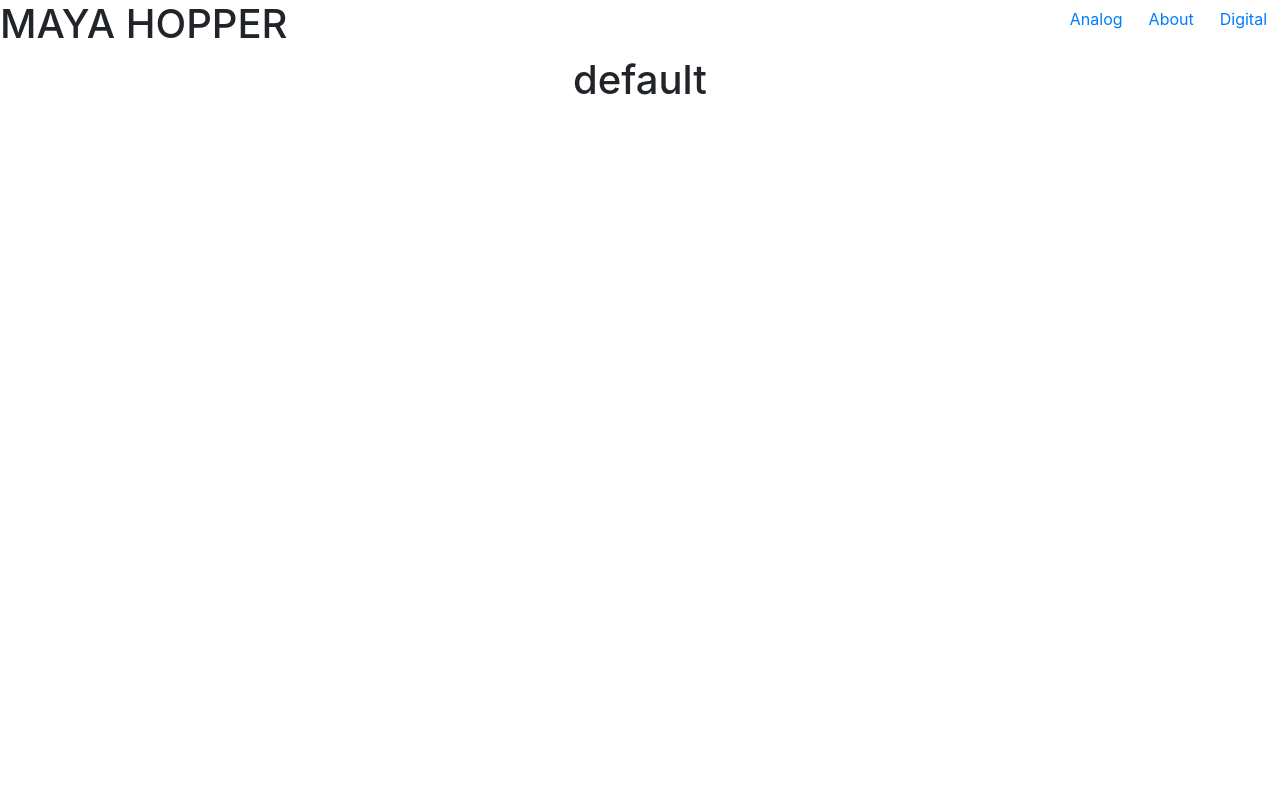
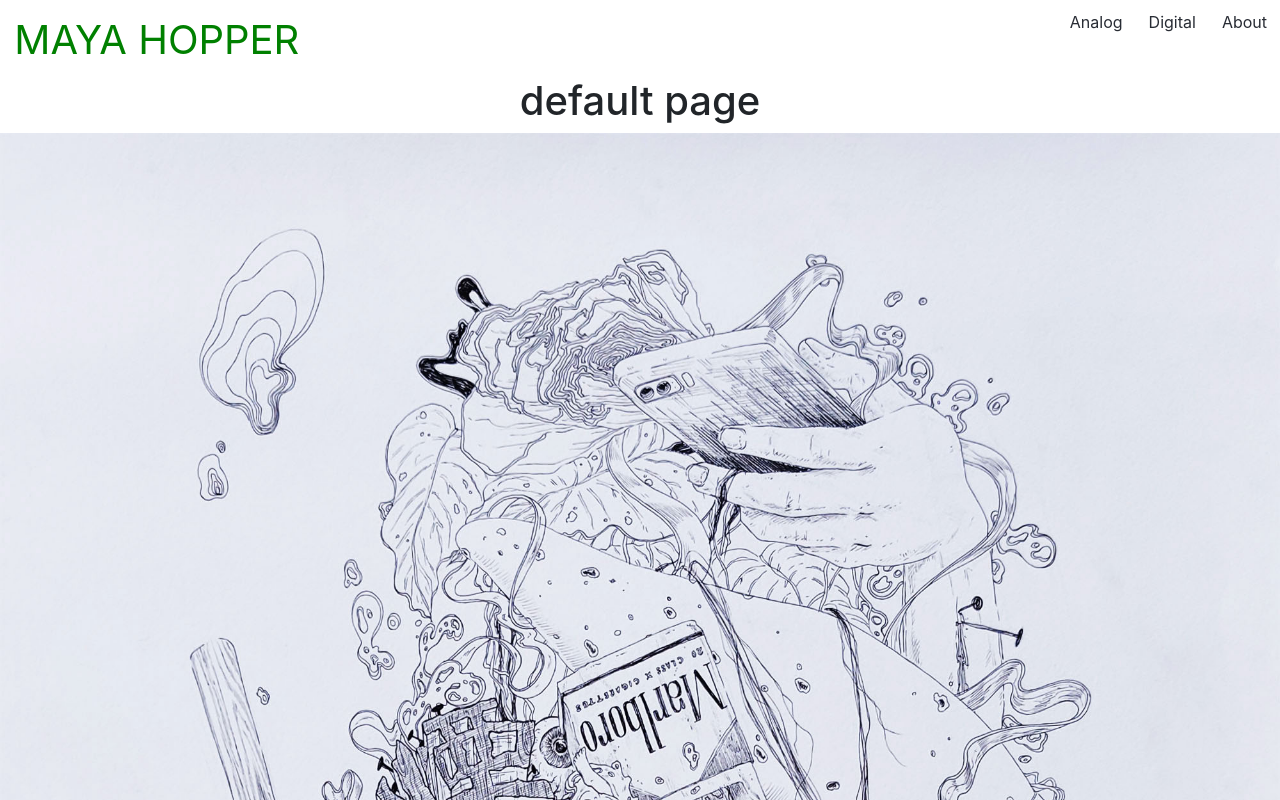
Before and after one commit to mayahopp/PortfolioWebsite, a React (Create React App) app in the folder portfolio/: page /About in a window 1280 px wide. Shown: the top 800 px of the page. Built offline with nearby package versions, Linux system fonts and the light colour scheme.

Commit message:
title button kind of works

```diff
--- a/portfolio/src/App.css
+++ b/portfolio/src/App.css
@@ -52,6 +52,7 @@
 
 .project-title{
   font-size: 10pt;
+  font-size: calc(10px + 2vmin)
 }
 
 .face{
@@ -60,14 +61,59 @@
 
 .header{
   text-align:  left;
+
 }
-.header h1 {
+.titletext .btn {
     display: inline-block;
 }
 
+.title{
+  padding-left:10pt;
+  padding-top:7pt;
+}
 .header Button {
     float: right;
 }
+.titletext{
+  display: table-row;
+}
+ .titletext .btn{
+  float:left;
+  font-size:250%;
+  color:green;
+  padding-left:10pt;
+  text-decoration: none;
+}
+.titletext .btn:hover{
+  color:black;
+}
+
+.btn{
+  padding-top:7pt;
+  color:#282c34
+}
+.btn:hover{
+  color:grey
+}
+.btn:focus {
+  box-shadow: none;
+}
+.btn:active{
+  color:green;
+}
+.btn .title{
+  color:red;
+}
+
+
+.image{
+  width:100%;
+}
+
+.thumbnailZoom{
+  height:50pt;
+}
+
 
 /* .chair1{
   height:200pt;
--- a/portfolio/src/Components/Analog.js
+++ b/portfolio/src/Components/Analog.js
@@ -54,8 +54,11 @@
       />  */}
 
       <Zoom>
-      <img src={kimono} className='kimono'/>
+      <img src={kimono}/>
       </ Zoom>
+
+
+
 
 
 
@@ -71,6 +74,7 @@
 
 
     </div>
+
   )
 }
 
--- /dev/null
+++ b/portfolio/src/Components/Default.js
@@ -0,0 +1,14 @@
+import React, { Component } from 'react';
+import image from '../portfolioimg/squid.jpg';
+import '../App.css';
+
+function Default(props) {
+    return (
+      <div>
+          <h1>default page</h1>
+        <img src={image} className='image'/>
+        </div>
+    )
+  }
+
+  export default Default;
--- a/portfolio/src/Components/Digital.js
+++ b/portfolio/src/Components/Digital.js
@@ -15,39 +15,12 @@
     <div>
 
 <h1> digital work</h1>
-      {/* <Zoom
-        link= ""
-        image={chair1}
-        title="Chair #1"
-      />
-      <Zoom
-        link= ""
-        image={chair2}
-        title="Chair #2"
-      />
-      <Zoom
-        link= ""
-        image={chair3}
-        title="Chair #3"
-      />
-      <Zoom
-        link= ""
-        image={font}
-        title="font"
-      />
-      <Zoom
-        link= ""
-        image={manga}
-        title="manga"
-      />
-      <Zoom
-        link= ""
-        image={sky}
-        title="sky"
-      /> */}
+      <Zoom>
+      <img src={chair1} className='chair1'/>
+      </ Zoom>
 
       <Zoom>
-      <img src={chair1} className='chair1'/>
+      <img src={chair2} />
       </ Zoom>
     </div>
   )
--- a/portfolio/src/Components/MainContent.js
+++ b/portfolio/src/Components/MainContent.js
@@ -4,12 +4,14 @@
 import Projects from './Projects.js'
 import Analog from './Analog.js'
 import Digital from './Digital.js'
+import Default from './Default.js'
 
 class MainContent extends Component {
 
     render() {
         if (this.props.content === "default") {
-            return (<h1>default</h1>)
+            return(<Default />)
+            // return (<h1>default</h1>)
         }
         else if (this.props.content === "about") {
             return (<About />)
--- a/portfolio/src/Components/Navbar.js
+++ b/portfolio/src/Components/Navbar.js
@@ -1,5 +1,6 @@
 import React, { Component } from 'react';
 import Button from 'react-bootstrap/Button';
+import '../App.css'
 
 //import '../App.css';
 
@@ -11,16 +12,24 @@
     }
     render() {
         return (
+            <div>
             <div className="header">
-             <h1>MAYA HOPPER</h1>
+             {/* <h1 className='title'>MAYA HOPPER</h1>  */}
+
 
              {/* <div class="btn-group"> */}
+             <Button variant="link" onClick={() => this.updateMainContent("about")}>About</Button>
                 <Button variant="link" onClick={() => this.updateMainContent("digital")}>Digital</Button>
-                <Button variant="link" onClick={() => this.updateMainContent("about")}>About</Button>
                 <Button variant="link" onClick={() => this.updateMainContent("analog")}>Analog</Button>
              {/* </div> */}
+
+
+
              </div>
-
+              <div className='titletext'>
+              <Button variant="link" onClick={() => this.updateMainContent("default")}>MAYA HOPPER</Button>
+              </div>
+              </div>
         );
     }
 
```
